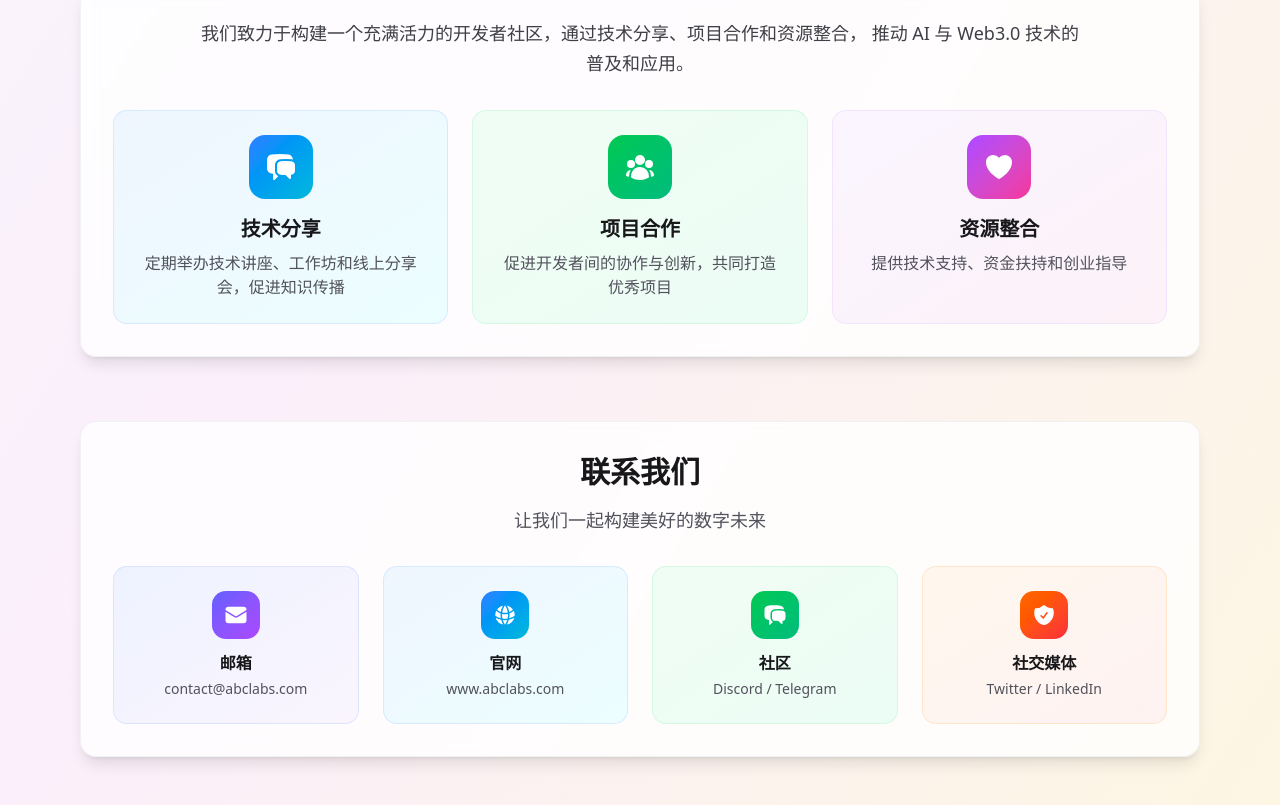
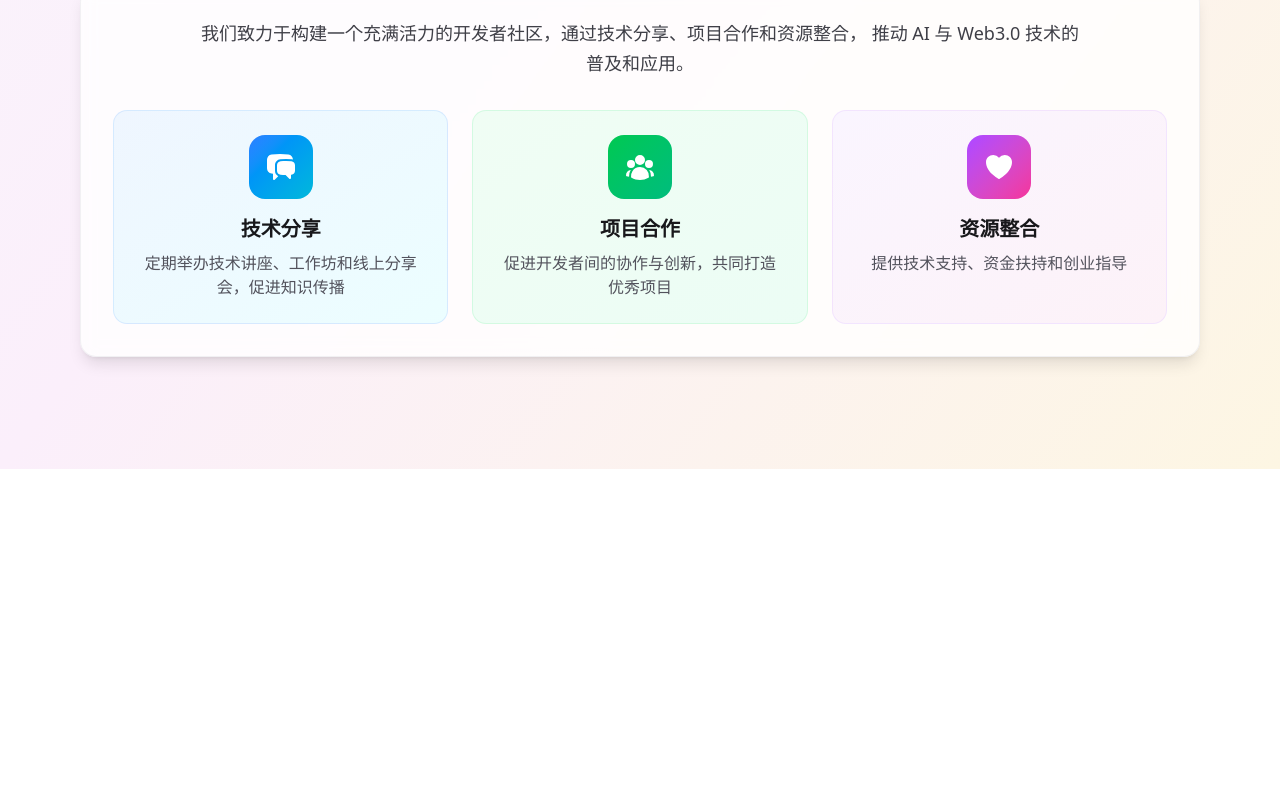
Before and after one commit to ABCLabsA/dedate, a React (Vite) app: page /about in a window 1280 px wide. Shown: the part 1266-2071 px from the top of the page. After the commit the page ends 1735 px from the top, so only its background shows below. Built offline with nearby package versions, Linux system fonts and the light colour scheme.

Commit message:
feat:remove about content

```diff
--- a/src/pages/about/About.tsx
+++ b/src/pages/about/About.tsx
@@ -4,11 +4,11 @@ import {
   UserGroupIcon,
   RocketLaunchIcon,
   LightBulbIcon,
-  ShieldCheckIcon,
+  // ShieldCheckIcon,
   HeartIcon,
   ChatBubbleLeftRightIcon,
-  EnvelopeIcon,
-  GlobeAltIcon as GlobeIcon,
+  // EnvelopeIcon,
+  // GlobeAltIcon as GlobeIcon,
   CommandLineIcon,
   CubeIcon,
   CurrencyDollarIcon
@@ -212,7 +212,7 @@ const About = () => {
         </div>
 
         {/* 联系我们 */}
-        <div className="bg-white/80 dark:bg-zinc-800/80 backdrop-blur-sm rounded-2xl p-8 border border-zinc-200/50 dark:border-zinc-700/50 shadow-lg">
+        {/* <div className="bg-white/80 dark:bg-zinc-800/80 backdrop-blur-sm rounded-2xl p-8 border border-zinc-200/50 dark:border-zinc-700/50 shadow-lg">
           <div className="text-center mb-8">
             <h2 className="text-3xl font-bold text-zinc-900 dark:text-white mb-4">联系我们</h2>
             <p className="text-zinc-600 dark:text-zinc-400 text-lg">让我们一起构建美好的数字未来</p>
@@ -251,7 +251,7 @@ const About = () => {
               <p className="text-zinc-600 dark:text-zinc-400 text-sm">Twitter / LinkedIn</p>
             </div>
           </div>
-        </div>
+        </div> */}
       </div>
     </div>
   );
```
